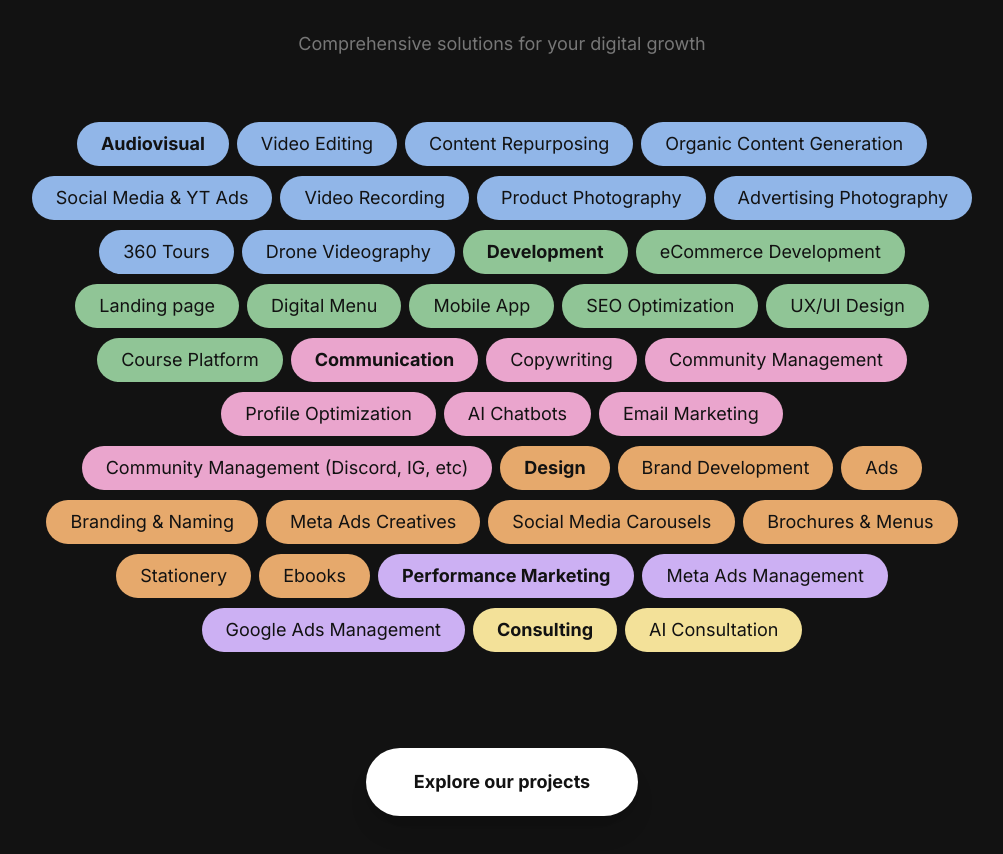
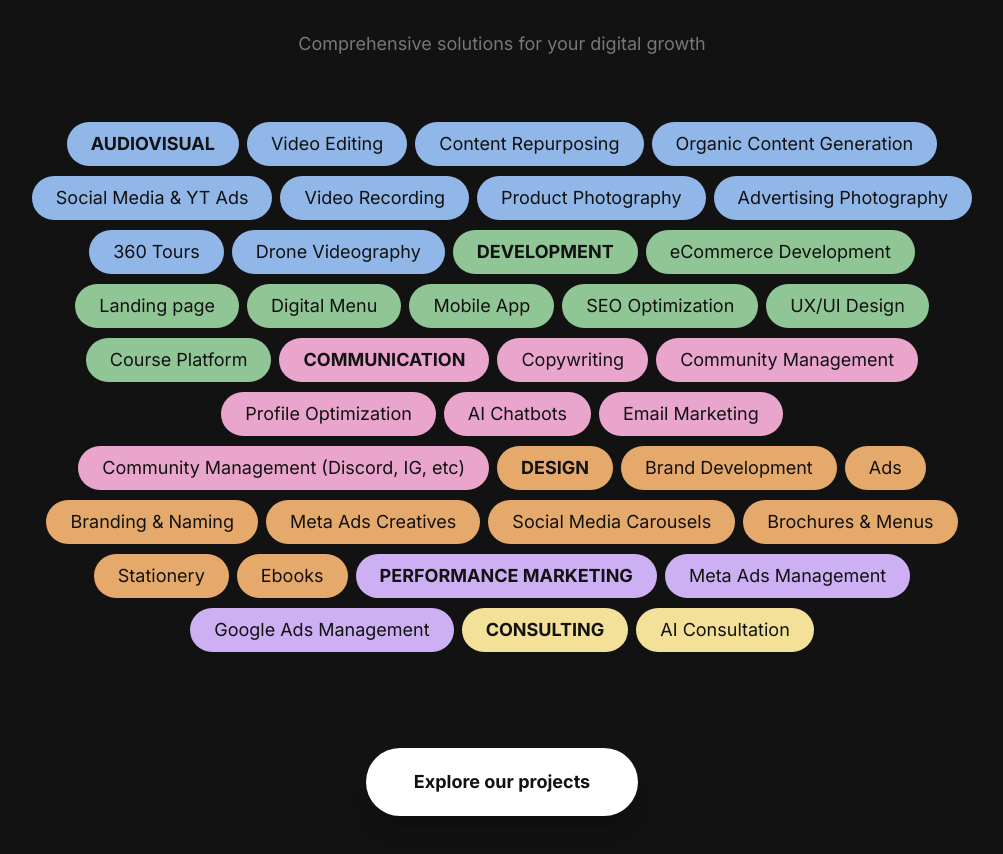
Before and after one commit to 3333444n/arkomkt, a Next.js app: page /en in a window 1280 px wide. Shown: the part 1700-2554 px from the top of the page, without its empty margins (138-1141 px from the left). Built offline with nearby package versions, Linux system fonts and the light colour scheme.

Commit message:
Small design tweaks for the Service component

```diff
--- a/components/sections/Services.tsx
+++ b/components/sections/Services.tsx
@@ -192,7 +192,7 @@ export default function Services() {
                                         onClick={() => isService && handleServiceClick(item.id)}
                                         whileHover={isService ? { scale: 1.05 } : {}}
                                         className={`px-4 py-1.5 md:px-6 md:py-2 rounded-full ${getColorClass(item.color)} text-static-black text-sm md:text-lg whitespace-nowrap
-                                            ${item.type === "category" ? "font-sans cursor-default font-bold" : "font-sans cursor-pointer"}
+                                            ${item.type === "category" ? "font-sans cursor-default font-bold uppercase" : "font-sans cursor-pointer"}
                                             ${isService ? (isSelected ? "font-bold" : "hover:font-bold") : ""}
                                         `}
                                         style={getGlowStyle(item.color, isSelected)}
```
